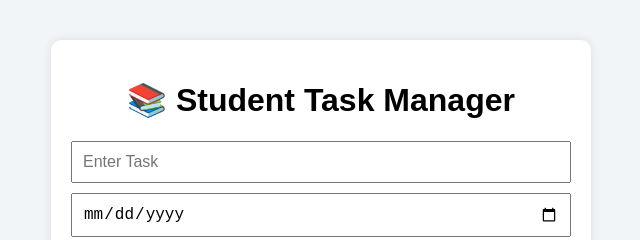
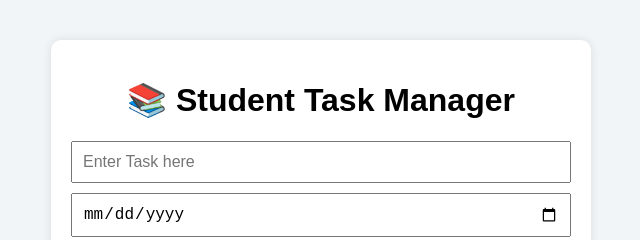
Before and after one commit to Arpita8532/DOSS-ass-2, a plain HTML site: page index.html in a window 1280 px wide. Shown: the top 240 px of the page, 319-959 px from the left. Drawn offline with Linux system fonts and the light colour scheme.

Commit message:
Update index page

```diff
--- a/index.html
+++ b/index.html
@@ -12,7 +12,7 @@
     <h1>📚 Student Task Manager</h1>
 
     <div class="input-section">
-        <input type="text" id="taskInput" placeholder="Enter Task">
+        <input type="text" id="taskInput" placeholder="Enter Task here">
         <input type="date" id="dueDate">
         <button onclick="addTask()">Add Task</button>
     </div>
```
